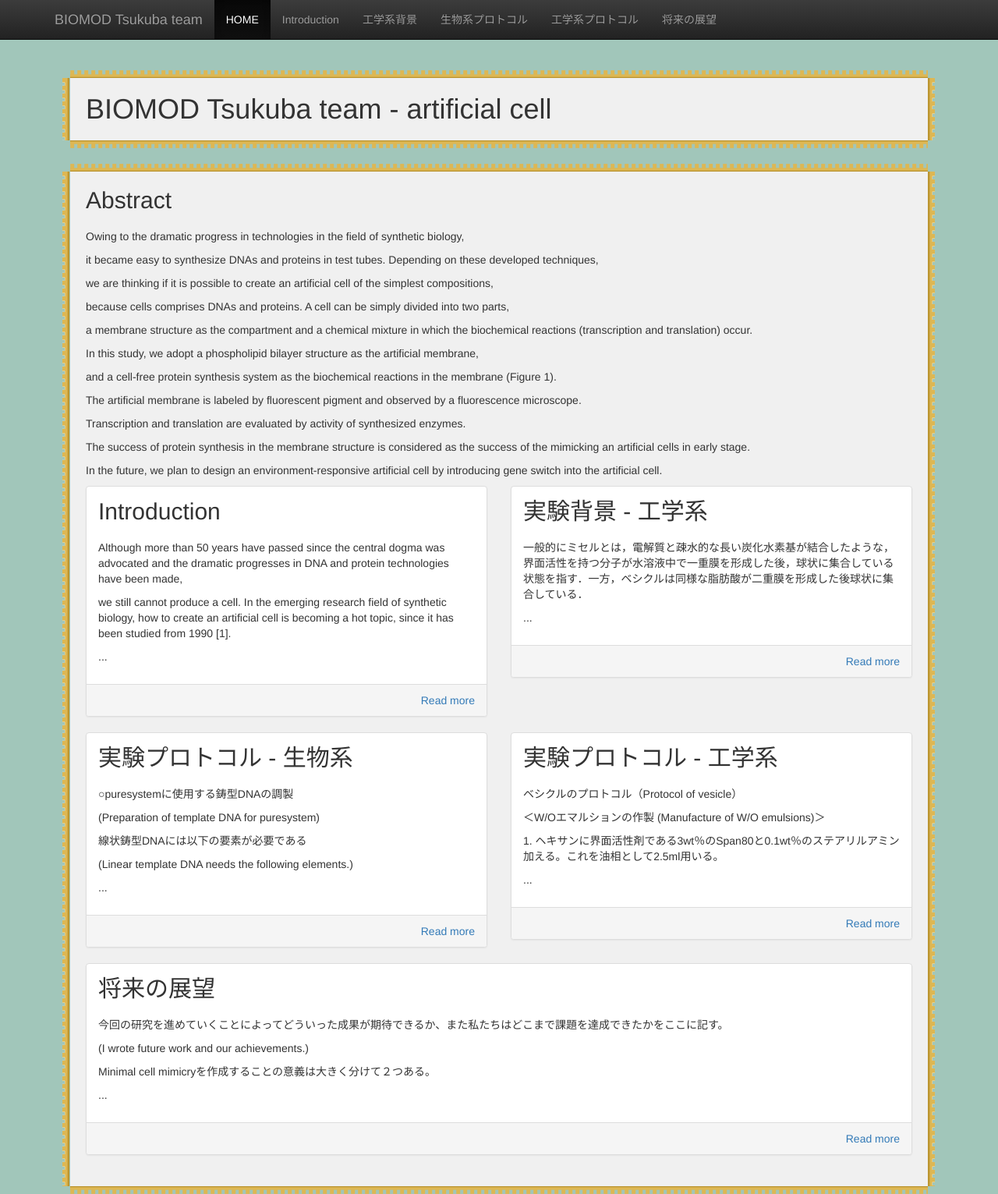
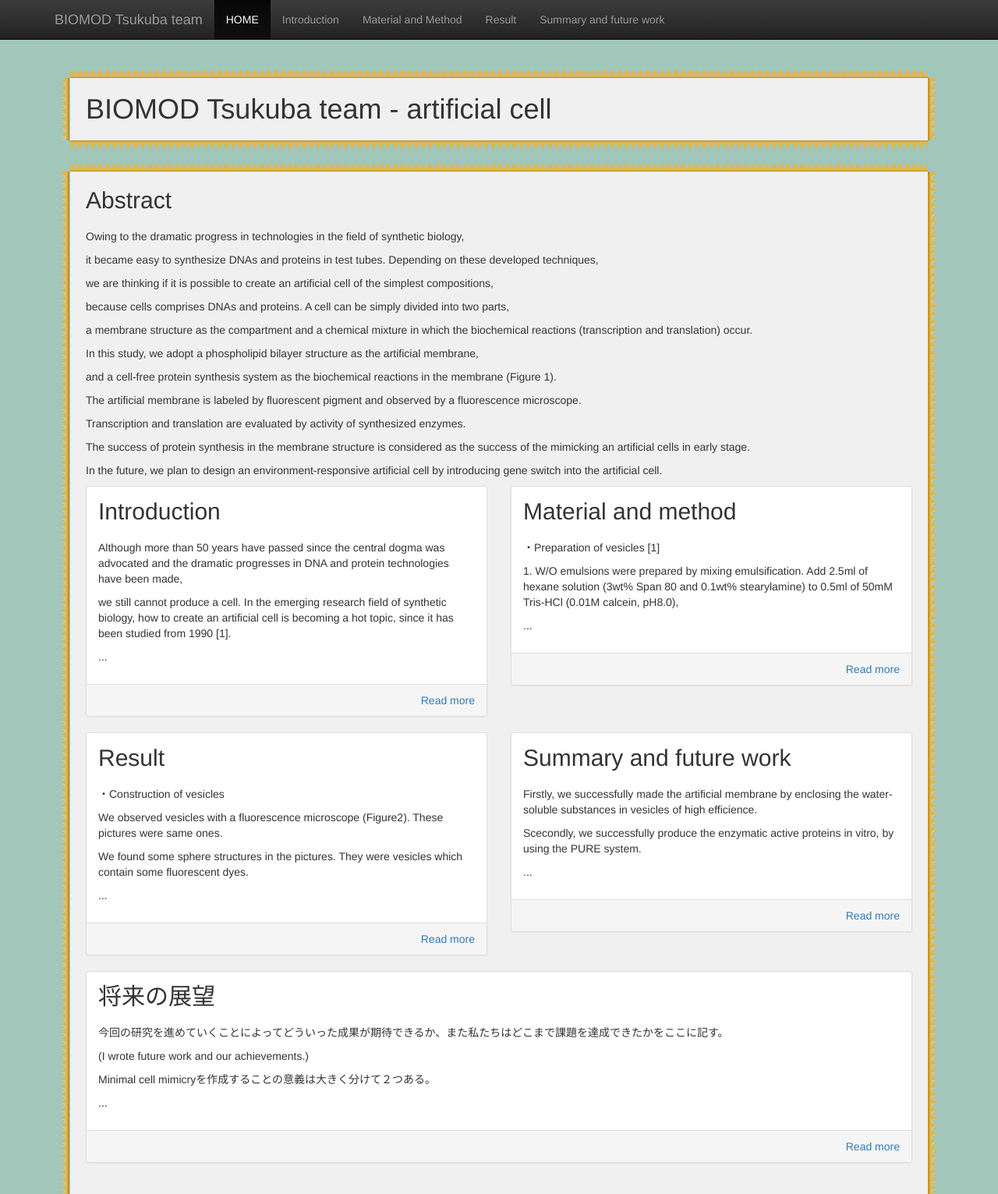
Before and after one commit to biomodtsukuba/biomodtsukuba.github.io, a plain HTML site: page index.html in a window 1280 px wide. Shown: the top 1531 px of the page at 78% size. Drawn offline with nearby package versions, Linux system fonts and the light colour scheme.

Commit message:
hihara
fix

```diff
--- a/index.html
+++ b/index.html
@@ -40,10 +40,9 @@
               <ul class="nav navbar-nav">
                 <li class="active"><a href="/">HOME</a></li>
                 <li><a href="Introduction.html">Introduction</a></li>
-                <li><a href="background-eng.html">工学系背景</a></li>
-                <li><a href="protocol-biol.html">生物系プロトコル</a></li>
-                <li><a href="protocol-eng.html">工学系プロトコル</a></li>
-                <li><a href="future.html">将来の展望</a></li>
+                <li><a href="Material_and_method.html">Material and Method</a></li>
+                <li><a href="Result.html">Result</a></li>
+                <li><a href="Summary_future.html">Summary and future work</a></li>
 	              </ul>
             </div>
           </div>
@@ -88,19 +87,20 @@
 <p>...</p>
 								</div>
 								<div class="panel-footer overflow-hidden">
-									<a class="pull-right" href="background-biol.html">Read more</a>
+									<a class="pull-right" href="Introduction.html">Read more</a>
 								</div>
 							</div>
 						</div>
 						<div class="col-md-6 col-xs-12">
 							<div class="panel panel-default">
 								<div class="panel-body">
-									<h2>実験背景 - 工学系</h2>
-					<p>一般的にミセルとは，電解質と疎水的な長い炭化水素基が結合したような，界面活性を持つ分子が水溶液中で一重膜を形成した後，球状に集合している状態を指す．一方，ベシクルは同様な脂肪酸が二重膜を形成した後球状に集合している．</p>
+									<h2>Material and method</h2>
+					<p>・Preparation of vesicles [1]</p>
+                                        <p> 1. W/O emulsions were prepared by mixing emulsification. Add 2.5ml of hexane solution (3wt% Span 80 and 0.1wt% stearylamine) to 0.5ml of 50mM Tris-HCl (0.01M calcein, pH8.0),</p>
 					<p>...</p>
 								</div>
 								<div class="panel-footer overflow-hidden">
-									<a class="pull-right" href="background-eng.html">Read more</a>
+									<a class="pull-right" href="Material_and_method.html">Read more</a>
 								</div>
 							</div>
 						</div>
@@ -109,29 +109,27 @@
 						<div class="col-md-6 col-xs-12">
 							<div class="panel panel-default">
 								<div class="panel-body">
-									<h2>実験プロトコル - 生物系</h2>
-					<p>○puresystemに使用する鋳型DNAの調製</p>
-					<p>(Preparation of template DNA for puresystem)</p>
-					<p>線状鋳型DNAには以下の要素が必要である</p>
-					<p>(Linear template DNA needs the following elements.)</p>
+									<h2>Result</h2>
+					<p>・Construction of vesicles</p>
+                                        <p>We observed vesicles with a fluorescence microscope (Figure2). These pictures were same ones.</p>
+                                        <p>We found some sphere structures in the pictures. They were vesicles which contain some fluorescent dyes.</p>
 					<p>...</p>
 								</div>
 								<div class="panel-footer overflow-hidden">
-									<a class="pull-right" href="protocol-biol.html">Read more</a>
+									<a class="pull-right" href="Result.html">Read more</a>
 								</div>
 							</div>
 						</div>
 						<div class="col-md-6 col-xs-12">
 							<div class="panel panel-default">
 								<div class="panel-body">
-									<h2>実験プロトコル - 工学系</h2>
-					<p>ベシクルのプロトコル（Protocol of vesicle）</p>
-					<p>＜W/Oエマルションの作製 (Manufacture of W/O emulsions)＞</p>
-					<p>1. ヘキサンに界面活性剤である3wt％のSpan80と0.1wt％のステアリルアミン加える。これを油相として2.5ml用いる。</p>
+									<h2>Summary and future work</h2>
+                                       <p>Firstly, we successfully made the artificial membrane by enclosing the water-soluble substances in vesicles of high efficience.</p>
+                                       <p> Scecondly, we successfully produce the enzymatic active proteins in vitro, by using the PURE system.</p>
 					<p>...</p>
 								</div>
 								<div class="panel-footer overflow-hidden">
-									<a class="pull-right" href="protocol-eng.html">Read more</a>
+									<a class="pull-right" href="Summary_future.html">Read more</a>
 								</div>
 							</div>
 						</div>
```
Also changed, not shown: Introduction.html (+1 -1 lines).
